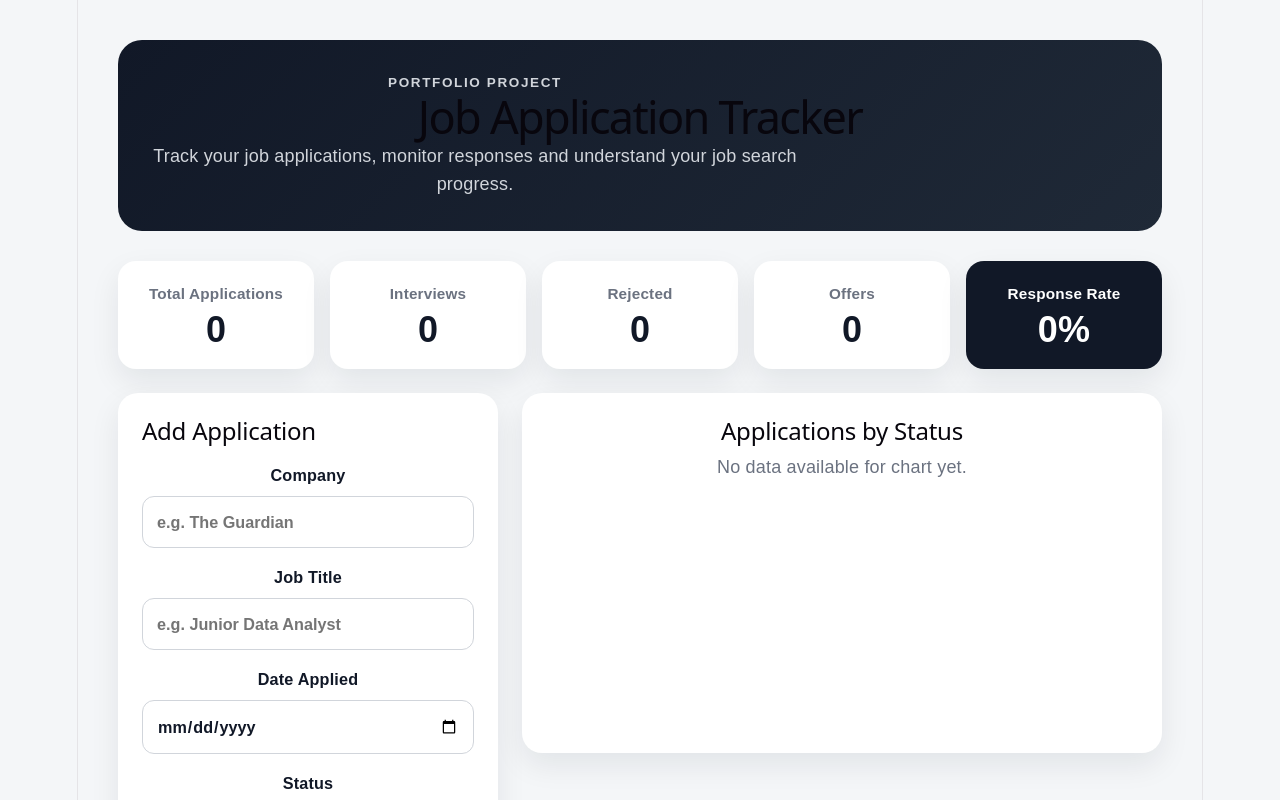
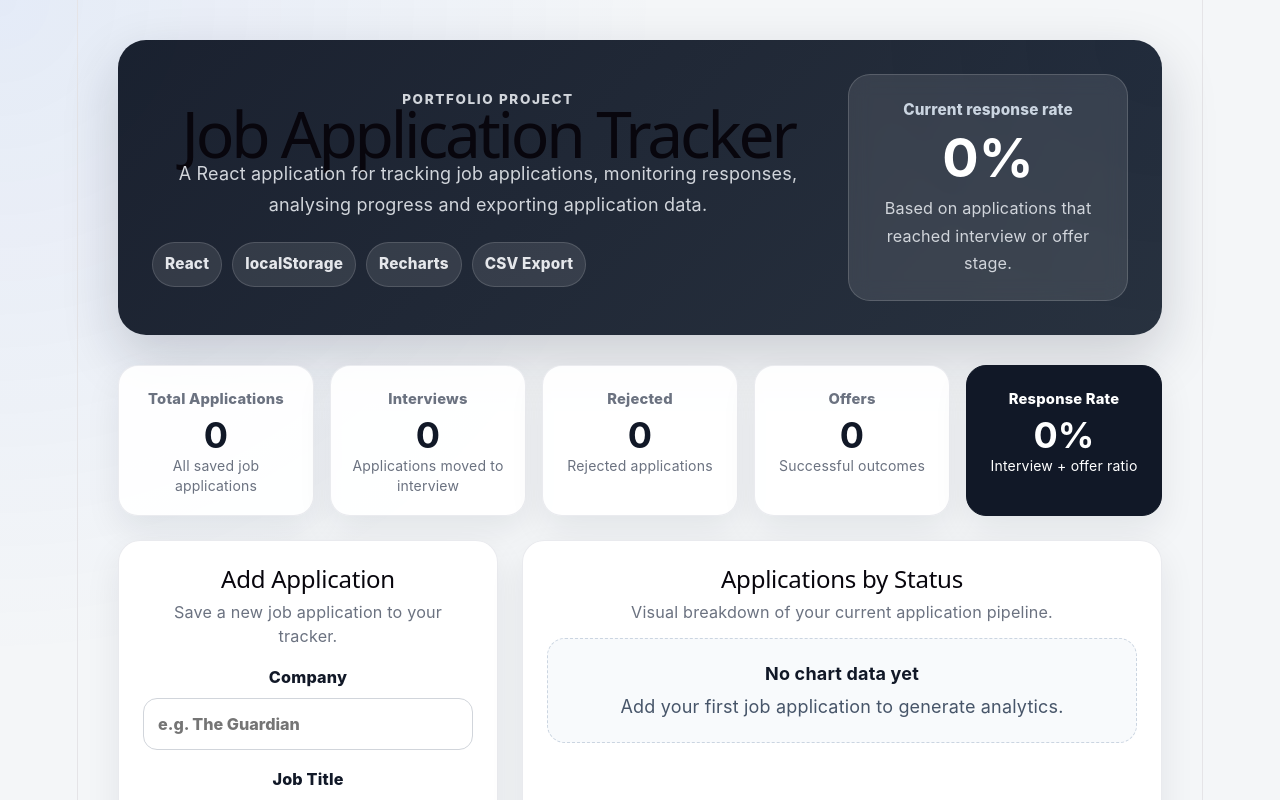
Before and after one commit to KrzysztofDrezek/job-application-tracker, a React (Vite) app: page / in a window 1280 px wide. Shown: the top 800 px of the page. Built offline with nearby package versions, Linux system fonts and the light colour scheme.

Commit message:
Polish UI for portfolio presentation

```diff
--- a/src/App.css
+++ b/src/App.css
@@ -4,8 +4,10 @@
 
 body {
   margin: 0;
-  font-family: Arial, sans-serif;
-  background: #f4f6f8;
+  font-family: Inter, Arial, sans-serif;
+  background:
+    radial-gradient(circle at top left, rgba(37, 99, 235, 0.08), transparent 32%),
+    #f4f6f8;
   color: #111827;
 }
 
@@ -24,10 +26,21 @@ textarea {
 .hero {
   max-width: 1100px;
   margin: 0 auto 30px;
-  padding: 32px;
-  border-radius: 24px;
-  background: linear-gradient(135deg, #111827, #1f2937);
+  padding: 34px;
+  border-radius: 28px;
+  background:
+    linear-gradient(135deg, rgba(17, 24, 39, 0.96), rgba(31, 41, 55, 0.96)),
+    radial-gradient(circle at top right, rgba(37, 99, 235, 0.45), transparent 28%);
   color: white;
+  display: grid;
+  grid-template-columns: 1fr 280px;
+  gap: 24px;
+  align-items: center;
+  box-shadow: 0 22px 55px rgba(15, 23, 42, 0.18);
+}
+
+.hero-content {
+  min-width: 0;
 }
 
 .eyebrow {
@@ -36,17 +49,64 @@ textarea {
   letter-spacing: 0.12em;
   font-size: 0.75rem;
   color: #93c5fd;
-  font-weight: 700;
+  font-weight: 800;
 }
 
 .hero h1 {
   margin: 0 0 12px;
-  font-size: 2.5rem;
+  font-size: clamp(2.2rem, 5vw, 4rem);
+  letter-spacing: -0.05em;
 }
 
 .hero p {
-  max-width: 650px;
-  line-height: 1.6;
+  max-width: 680px;
+  line-height: 1.7;
+  color: #d1d5db;
+}
+
+.tech-stack {
+  display: flex;
+  flex-wrap: wrap;
+  gap: 10px;
+  margin-top: 22px;
+}
+
+.tech-stack span {
+  padding: 8px 12px;
+  border-radius: 999px;
+  background: rgba(255, 255, 255, 0.1);
+  color: #e5e7eb;
+  font-size: 0.85rem;
+  font-weight: 800;
+  border: 1px solid rgba(255, 255, 255, 0.14);
+}
+
+.hero-panel {
+  padding: 22px;
+  border-radius: 22px;
+  background: rgba(255, 255, 255, 0.1);
+  border: 1px solid rgba(255, 255, 255, 0.16);
+  backdrop-filter: blur(10px);
+}
+
+.hero-panel span {
+  display: block;
+  color: #cbd5e1;
+  font-weight: 800;
+  font-size: 0.85rem;
+  margin-bottom: 8px;
+}
+
+.hero-panel strong {
+  display: block;
+  font-size: 3rem;
+  line-height: 1;
+  margin-bottom: 10px;
+}
+
+.hero-panel p {
+  margin: 0;
+  font-size: 0.9rem;
   color: #d1d5db;
 }
 
@@ -59,31 +119,43 @@ textarea {
 }
 
 .stat-card {
-  background: white;
-  border-radius: 18px;
+  background: rgba(255, 255, 255, 0.92);
+  border-radius: 20px;
   padding: 20px;
-  box-shadow: 0 12px 30px rgba(15, 23, 42, 0.08);
+  box-shadow: 0 14px 35px rgba(15, 23, 42, 0.08);
+  border: 1px solid rgba(229, 231, 235, 0.8);
 }
 
 .stat-card span {
   display: block;
   margin-bottom: 10px;
   color: #6b7280;
-  font-size: 0.85rem;
-  font-weight: 700;
+  font-size: 0.82rem;
+  font-weight: 800;
 }
 
 .stat-card strong {
+  display: block;
   font-size: 2rem;
   color: #111827;
+  margin-bottom: 8px;
+}
+
+.stat-card p {
+  margin: 0;
+  color: #6b7280;
+  font-size: 0.78rem;
+  line-height: 1.4;
 }
 
 .highlight-card {
   background: #111827;
+  border-color: #111827;
 }
 
 .highlight-card span,
-.highlight-card strong {
+.highlight-card strong,
+.highlight-card p {
   color: white;
 }
 
@@ -97,10 +169,11 @@ textarea {
 }
 
 .card {
-  background: white;
-  border-radius: 20px;
+  background: rgba(255, 255, 255, 0.96);
+  border-radius: 22px;
   padding: 24px;
-  box-shadow: 0 12px 30px rgba(15, 23, 42, 0.08);
+  box-shadow: 0 14px 35px rgba(15, 23, 42, 0.08);
+  border: 1px solid rgba(229, 231, 235, 0.85);
 }
 
 .card h2 {
@@ -116,12 +189,20 @@ textarea {
 .form-title-row {
   display: flex;
   justify-content: space-between;
-  align-items: center;
+  align-items: flex-start;
   gap: 12px;
 }
 
 .form-title-row h2 {
-  margin-bottom: 0;
+  margin-bottom: 6px;
+}
+
+.form-title-row p,
+.section-title p {
+  margin: 0;
+  color: #6b7280;
+  line-height: 1.5;
+  font-size: 0.9rem;
 }
 
 .editing-badge {
@@ -130,13 +211,13 @@ textarea {
   background: #fef3c7;
   color: #92400e;
   font-size: 0.75rem;
-  font-weight: 700;
+  font-weight: 800;
 }
 
 label {
   display: grid;
   gap: 8px;
-  font-weight: 700;
+  font-weight: 800;
   font-size: 0.9rem;
 }
 
@@ -145,10 +226,18 @@ select,
 textarea {
   width: 100%;
   border: 1px solid #d1d5db;
-  border-radius: 12px;
+  border-radius: 14px;
   padding: 12px 14px;
   background: #ffffff;
   color: #111827;
+  outline: none;
+}
+
+input:focus,
+select:focus,
+textarea:focus {
+  border-color: #2563eb;
+  box-shadow: 0 0 0 4px rgba(37, 99, 235, 0.12);
 }
 
 textarea {
@@ -162,12 +251,14 @@ button {
   padding: 14px 18px;
   background: #2563eb;
   color: white;
-  font-weight: 700;
+  font-weight: 800;
   cursor: pointer;
+  transition: transform 0.15s ease, background 0.15s ease;
 }
 
 button:hover {
   background: #1d4ed8;
+  transform: translateY(-1px);
 }
 
 .form-buttons {
@@ -192,6 +283,14 @@ button:hover {
   min-height: 360px;
 }
 
+.section-title {
+  margin-bottom: 14px;
+}
+
+.section-title h2 {
+  margin-bottom: 6px;
+}
+
 .chart-wrapper {
   width: 100%;
   height: 260px;
@@ -210,7 +309,7 @@ button:hover {
   gap: 8px;
   color: #4b5563;
   font-size: 0.9rem;
-  font-weight: 700;
+  font-weight: 800;
 }
 
 .legend-color {
@@ -289,7 +388,26 @@ button:hover {
   margin: 0 0 18px;
   color: #6b7280;
   font-size: 0.9rem;
-  font-weight: 700;
+  font-weight: 800;
+}
+
+.empty-state {
+  padding: 22px;
+  border: 1px dashed #cbd5e1;
+  border-radius: 18px;
+  background: #f8fafc;
+  color: #475569;
+}
+
+.empty-state strong {
+  display: block;
+  color: #111827;
+  margin-bottom: 6px;
+}
+
+.empty-state p {
+  margin: 0;
+  line-height: 1.5;
 }
 
 .applications-list {
@@ -303,7 +421,7 @@ button:hover {
   gap: 16px;
   padding: 18px;
   border: 1px solid #e5e7eb;
-  border-radius: 16px;
+  border-radius: 18px;
   background: #f9fafb;
 }
 
@@ -341,7 +459,7 @@ button:hover {
 .application-details a {
   width: fit-content;
   color: #2563eb;
-  font-weight: 700;
+  font-weight: 800;
   text-decoration: none;
 }
 
@@ -428,13 +546,29 @@ button:hover {
   background: #fee2e2;
 }
 
-@media (max-width: 850px) {
-  .app {
-    padding: 20px;
+.footer {
+  max-width: 1100px;
+  margin: 28px auto 0;
+  text-align: center;
+  color: #6b7280;
+  font-size: 0.9rem;
+}
+
+.footer p {
+  margin: 0;
+}
+
+@media (max-width: 950px) {
+  .hero {
+    grid-template-columns: 1fr;
+  }
+
+  .hero-panel {
+    max-width: 360px;
   }
 
   .dashboard {
-    grid-template-columns: 1fr 1fr;
+    grid-template-columns: repeat(2, 1fr);
   }
 
   .layout {
@@ -443,6 +577,20 @@ button:hover {
 
   .form-card {
     grid-row: auto;
+  }
+}
+
+@media (max-width: 650px) {
+  .app {
+    padding: 20px;
+  }
+
+  .hero {
+    padding: 26px;
+  }
+
+  .dashboard {
+    grid-template-columns: 1fr;
   }
 
   .section-header {
@@ -466,8 +614,4 @@ button:hover {
     flex-direction: row;
     flex-wrap: wrap;
   }
-
-  .hero h1 {
-    font-size: 2rem;
-  }
 }
--- a/src/App.jsx
+++ b/src/App.jsx
@@ -228,12 +228,27 @@ function App() {
   return (
     <main className="app">
       <section className="hero">
-        <div>
+        <div className="hero-content">
           <p className="eyebrow">Portfolio Project</p>
           <h1>Job Application Tracker</h1>
           <p>
-            Track your job applications, monitor responses and understand your
-            job search progress.
+            A React application for tracking job applications, monitoring
+            responses, analysing progress and exporting application data.
+          </p>
+
+          <div className="tech-stack">
+            <span>React</span>
+            <span>localStorage</span>
+            <span>Recharts</span>
+            <span>CSV Export</span>
+          </div>
+        </div>
+
+        <div className="hero-panel">
+          <span>Current response rate</span>
+          <strong>{responseRate}%</strong>
+          <p>
+            Based on applications that reached interview or offer stage.
           </p>
         </div>
       </section>
@@ -242,35 +257,47 @@ function App() {
         <article className="stat-card">
           <span>Total Applications</span>
           <strong>{totalApplications}</strong>
+          <p>All saved job applications</p>
         </article>
 
         <article className="stat-card">
           <span>Interviews</span>
           <strong>{totalInterviews}</strong>
+          <p>Applications moved to interview</p>
         </article>
 
         <article className="stat-card">
           <span>Rejected</span>
           <strong>{totalRejected}</strong>
+          <p>Rejected applications</p>
         </article>
 
         <article className="stat-card">
           <span>Offers</span>
           <strong>{totalOffers}</strong>
+          <p>Successful outcomes</p>
         </article>
 
         <article className="stat-card highlight-card">
           <span>Response Rate</span>
           <strong>{responseRate}%</strong>
+          <p>Interview + offer ratio</p>
         </article>
       </section>
 
       <section className="layout">
         <form className="card form-card" onSubmit={handleSubmit}>
           <div className="form-title-row">
-            <h2>
-              {editingApplicationId ? "Edit Application" : "Add Application"}
-            </h2>
+            <div>
+              <h2>
+                {editingApplicationId ? "Edit Application" : "Add Application"}
+              </h2>
+              <p>
+                {editingApplicationId
+                  ? "Update the selected job application."
+                  : "Save a new job application to your tracker."}
+              </p>
+            </div>
 
             {editingApplicationId && (
               <span className="editing-badge">Editing</span>
@@ -375,10 +402,16 @@ function App() {
         </form>
 
         <section className="card chart-card">
-          <h2>Applications by Status</h2>
+          <div className="section-title">
+            <h2>Applications by Status</h2>
+            <p>Visual breakdown of your current application pipeline.</p>
+          </div>
 
           {statusChartData.length === 0 ? (
-            <p className="empty-text">No data available for chart yet.</p>
+            <div className="empty-state">
+              <strong>No chart data yet</strong>
+              <p>Add your first job application to generate analytics.</p>
+            </div>
           ) : (
             <>
               <div className="chart-wrapper">
@@ -466,7 +499,12 @@ function App() {
           </p>
 
           {filteredApplications.length === 0 ? (
-            <p className="empty-text">No applications found.</p>
+            <div className="empty-state">
+              <strong>No applications found</strong>
+              <p>
+                Add a new application or adjust your search and filter options.
+              </p>
+            </div>
           ) : (
             <div className="applications-list">
               {filteredApplications.map((application) => (
@@ -536,6 +574,13 @@ function App() {
           )}
         </section>
       </section>
+
+      <footer className="footer">
+        <p>
+          Built as a portfolio project using React, localStorage, Recharts and
+          CSV export.
+        </p>
+      </footer>
     </main>
   );
 }
```
